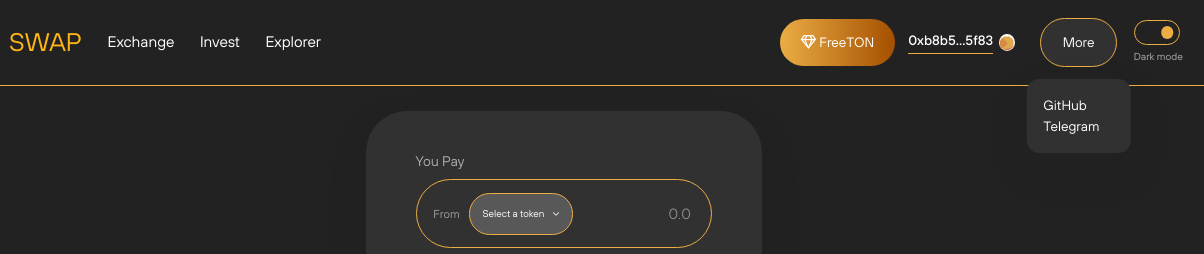
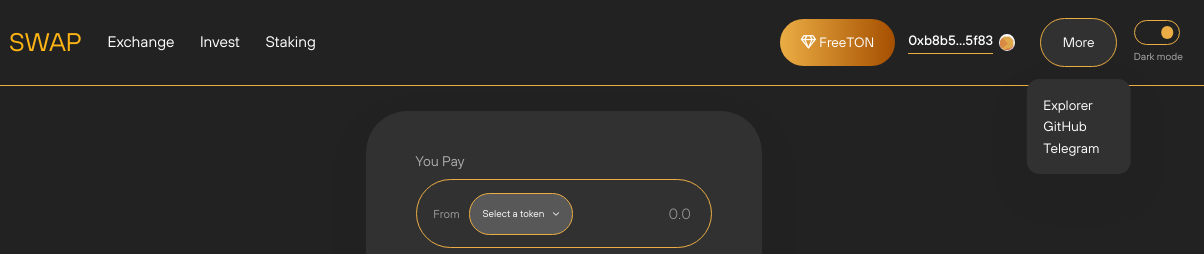
Before and after one commit to SVOIcom/tonswap-frontend, a website: page public/index.html in a window 1280 px wide. Both pictures are taken after a click on the element "More". Shown: the top 254 px of the page, 76-1280 px from the left. Drawn offline with Linux system fonts and the light colour scheme.

Commit message:
MOVE links

```diff
--- a/public/index.html
+++ b/public/index.html
@@ -30,7 +30,8 @@
                         <a class="header-menu__list-link addLiquidity" href="#">Invest</a>
                     </li>
                     <li class="header-menu__list-item">
-                        <a class="header-menu__list-link addLiquidity" href="https://swap-explorer.block-chain.com" target="_blank">Explorer</a>
+                        <a class="header-menu__list-link addLiquidity" href="https://stake.block-chain.com" target="_blank">Staking</a>
+                        <!--<a class="header-menu__list-link addLiquidity" href="https://swap-explorer.block-chain.com" target="_blank">Explorer</a>-->
                     </li>
                 </ul>
             </div>
@@ -52,6 +53,9 @@
                           <li class="footer-dropdown__list-item">
                               <a class="footer-dropdown__list-link" href="#">Docs</a>
                           </li> -->
+                        <li class="footer-dropdown__list-item">
+                            <a class="footer-dropdown__list-link" href="https://swap-explorer.block-chain.com" target="_blank">Explorer</a>
+                        </li>
                         <li class="footer-dropdown__list-item">
                             <a class="footer-dropdown__list-link" href="https://github.com/SVOIcom/tonswap-frontend" target="_blank">GitHub</a>
                         </li>
@@ -370,6 +374,9 @@
                             <li class="footer-dropdown__list-item">
                                 <a class="footer-dropdown__list-link" href="#">Docs</a>
                             </li> -->
+                            <li class="footer-dropdown__list-item">
+                                <a class="footer-dropdown__list-link" href="https://swap-explorer.block-chain.com" target="_blank">Explorer</a>
+                            </li>
                             <li class="footer-dropdown__list-item">
                                 <a class="footer-dropdown__list-link" href="https://github.com/SVOIcom/tonswap-frontend" target="_blank">GitHub</a>
                             </li>
```
